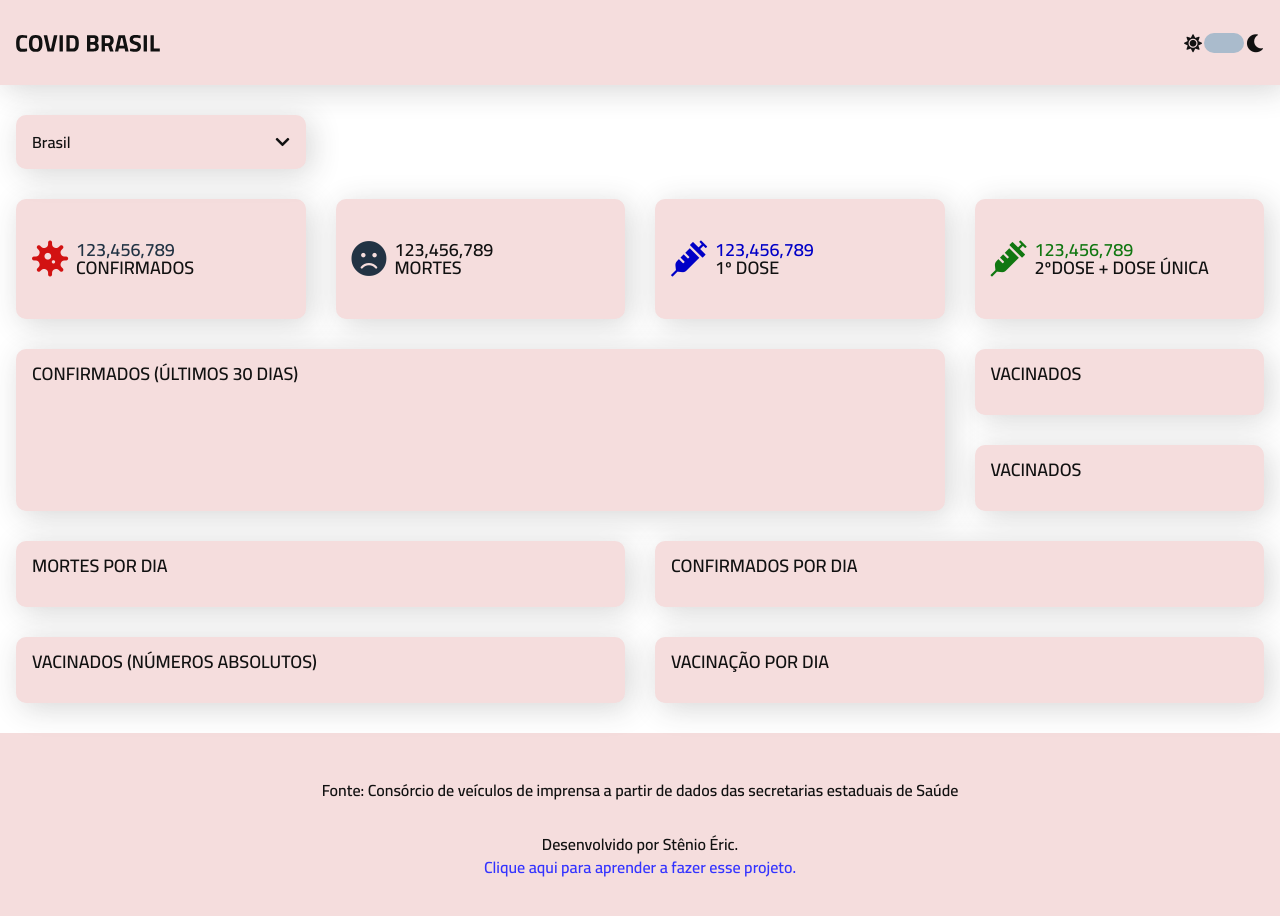
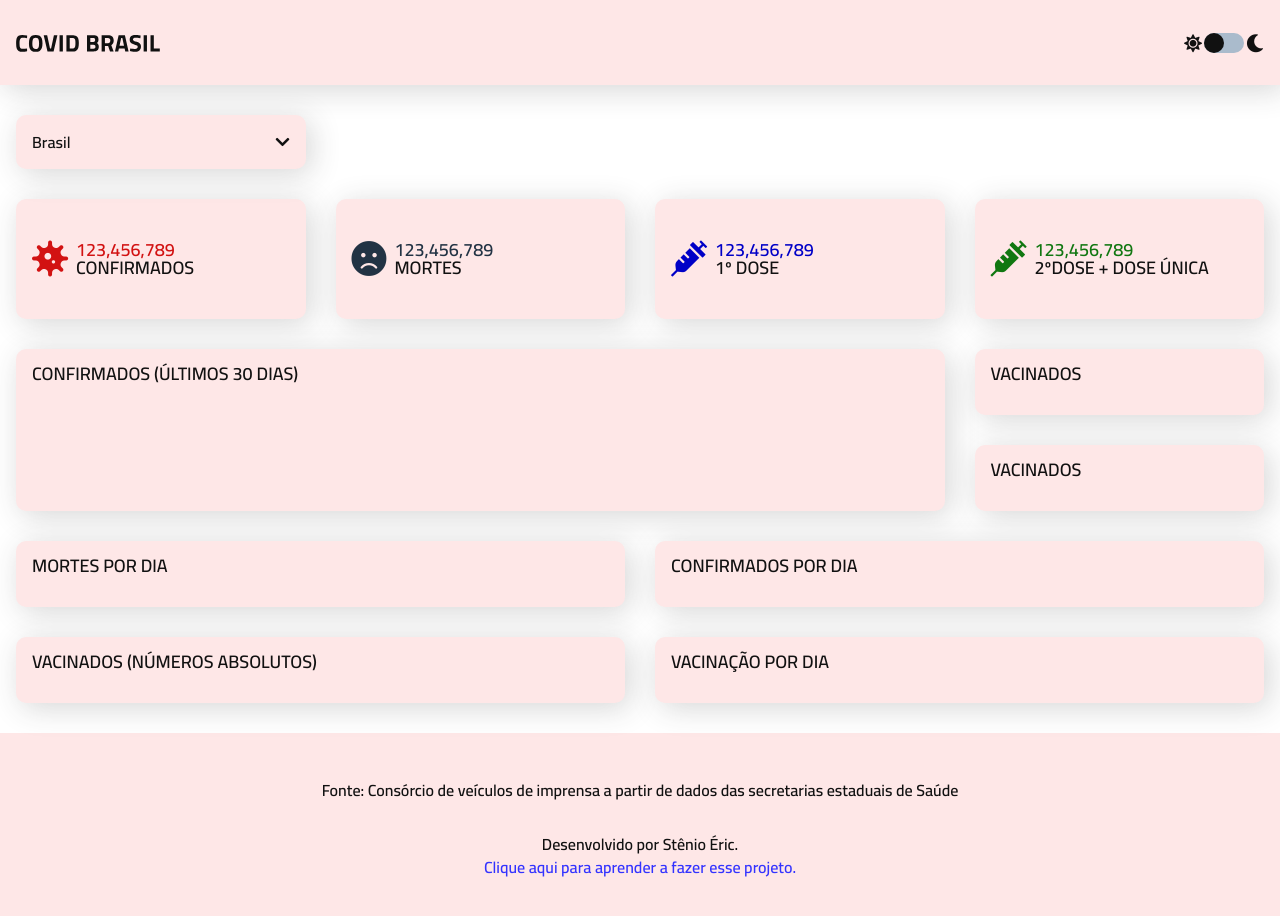
Before and after one commit to StenioEric/dashboard-covid-brasil, a plain HTML site: page index.html in a window 1280 px wide. Drawn offline with nearby package versions, Linux system fonts and the light colour scheme.

Commit message:
Correção na nomenclatura das class

```diff
--- a/css/styles.css
+++ b/css/styles.css
@@ -23,7 +23,7 @@
 [data-theme="light"] {
 	--clr-background:#F5F5F5;
 	--clr-font:#111111;
-    --clr-card:#f5dddd;
+    --clr-card:#FEE7E7;
     --clr-switch-track:#AABBCC;
     --clr-link:#3333FF;
 
@@ -45,11 +45,11 @@
 	--clr-background:#111111;
 	--clr-font:#F5F5F5;
     --clr-card:#1A1A1A;
-    --clr-switch-track:#0f1113;
+    --clr-switch-track:#AABBCC;
     --clr-link:#C2C2FF;
 
     --clr-confirmed:#FF3333;
-    --clr-deaths:#8e98ad;
+    --clr-deaths:#AABBCC;
     --clr-vaccinated-1:#6666DD;
     --clr-vaccinated-2:#44BB44;
 
@@ -59,7 +59,7 @@
     --ts-normal-semibold: 600 1.6rem/1.4 var(--ff);
 
     --transition: all 0.2s linear;
-    --shadow-card: 5px 5px 30px 0 rgba(22, 12, 12, 0.05);
+    --shadow-card: 5px 5px 30px 0 rgba(221, 221, 221, 5%);
 }
 
 /**********************************/
@@ -144,6 +144,7 @@ a {
     transition: var(--transition);
     display: block;
     width: 2rem;
+    height: 2rem;
     border-radius: 1rem;
     position: relative;
     left: 0rem;
@@ -230,11 +231,11 @@ a {
     cursor: pointer;
 }
 
-.state-select-toggle-icon{
+.state-select-toggle_icon{
     transition: var(--transition);
 }
 
-.state-select-toggle-icon--rotate{
+.state-select-toggle_icon--rotate{
     transform: rotate(-180deg);
 }
 
@@ -329,7 +330,7 @@ a {
     transition: var(--transition);
 }
 
-.status_icon--deaths, .info_total--confirmed{
+.status_icon--deaths, .info_total--deaths{
     color: var(--clr-deaths);
     transition: var(--transition);
 }
```
